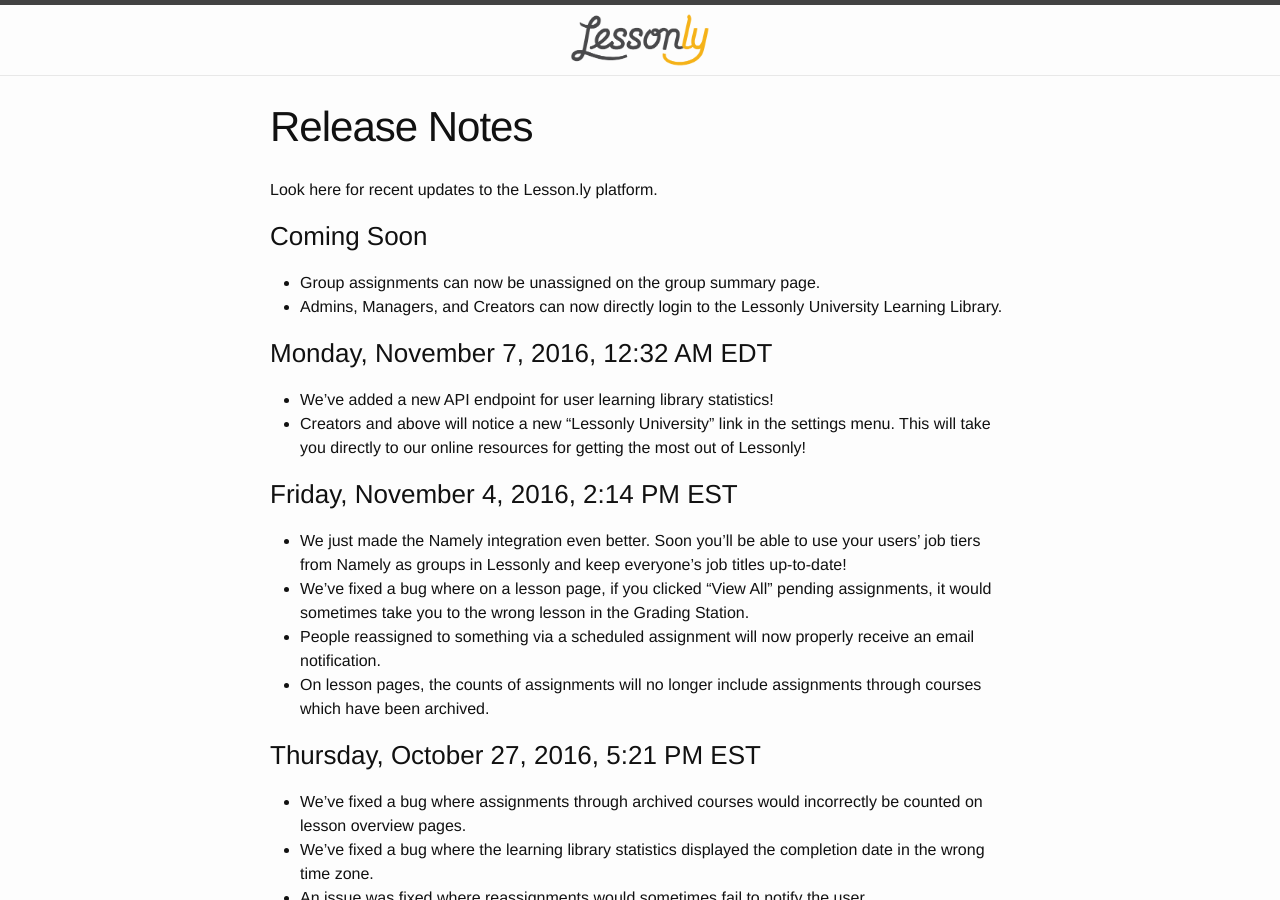
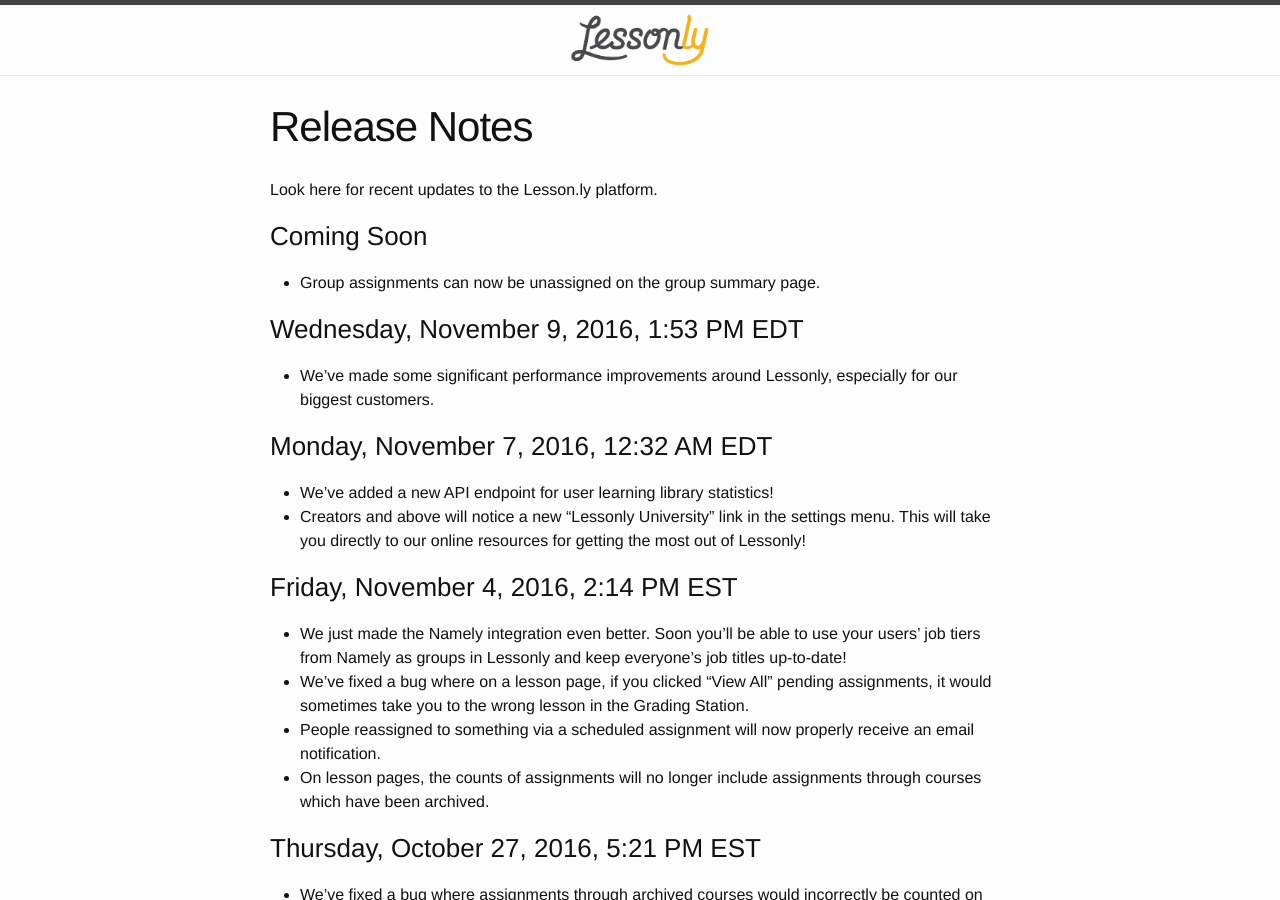
Before and after one commit to isabella232/lessonly.github.io, a Jekyll site: the page built from release-notes.md, in a window 1280 px wide and 900 px high. Built offline with Jekyll 4.4.1, drawn with Linux system fonts in a browser that asks for light colours.

Commit message:
Update release notes

```diff
--- a/release-notes.md
+++ b/release-notes.md
@@ -9,7 +9,10 @@
 ### Coming Soon
 
 - Group assignments can now be unassigned on the group summary page.
-- Admins, Managers, and Creators can now directly login to the Lessonly University Learning Library.
+
+### Wednesday, November 9, 2016, 1:53 PM EDT
+
+- We’ve made some significant performance improvements around Lessonly, especially for our biggest customers.
 
 ### Monday, November 7, 2016, 12:32 AM EDT
 
```
